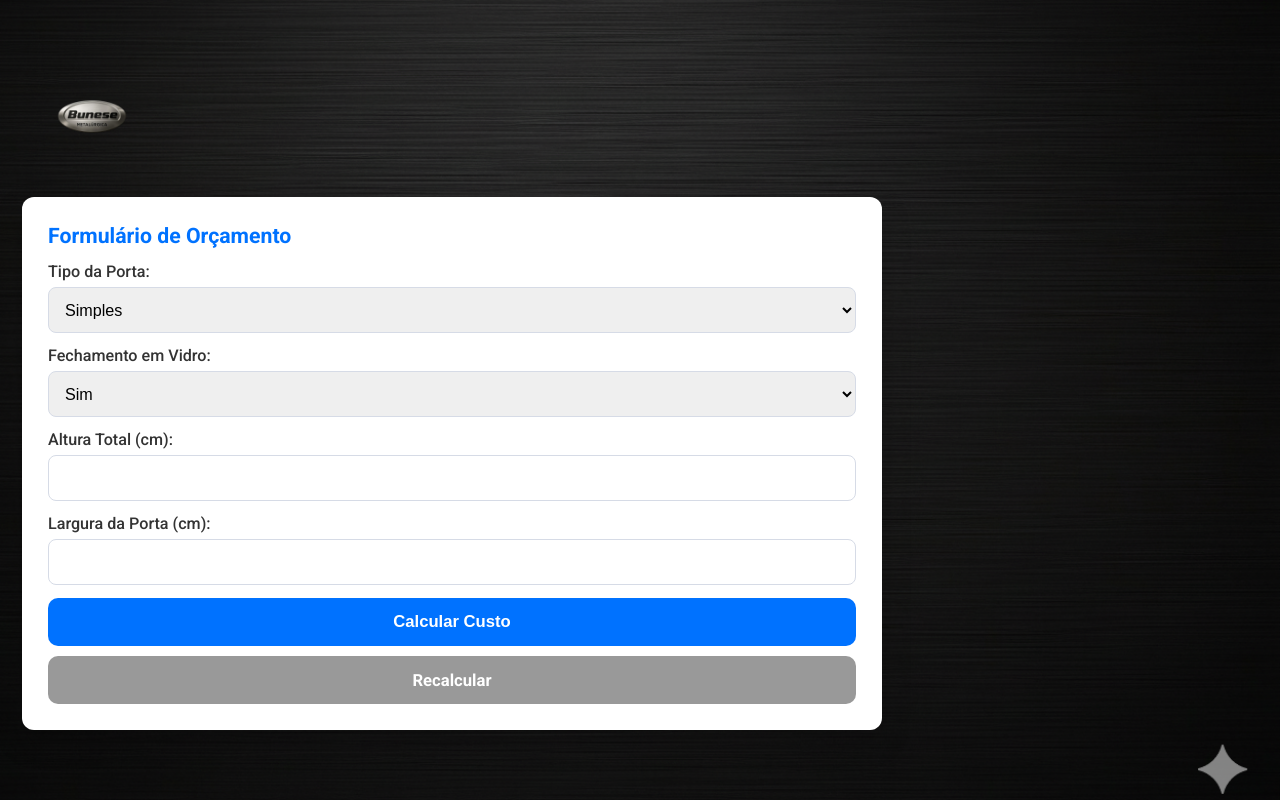
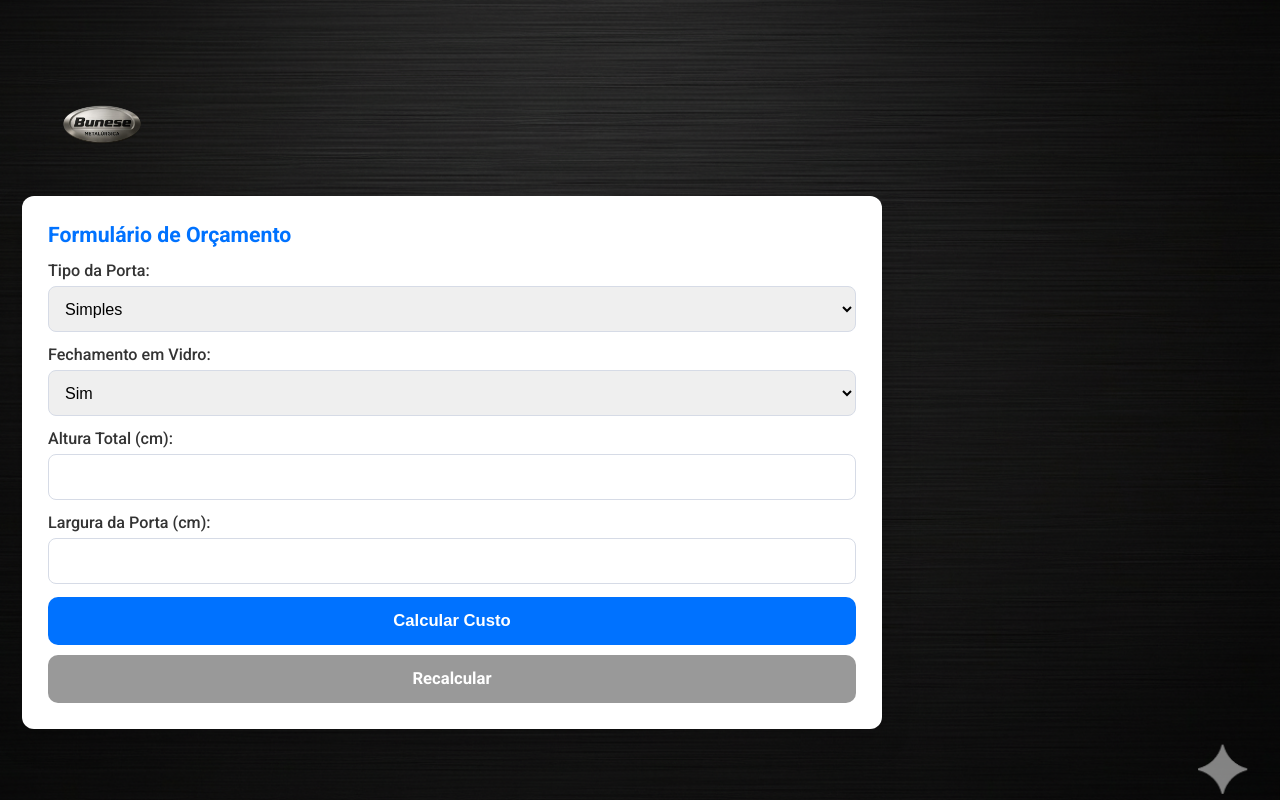
Before and after one commit to Salrefinado/Or-amento-Porta-de-Guilhotina-Bunese, a Flask app: page / in a window 1280 px wide. Run offline with Flask 3, Linux system fonts and the light colour scheme.

Commit message:
Logo 6.0 index.html

```diff
--- a/templates/index.html
+++ b/templates/index.html
@@ -9,7 +9,7 @@
     @import url('https://fonts.googleapis.com/css2?family=Roboto:wght@400;500;700&display=swap');
 
     :root{
-      --bg-gradient: url('../imagens/fundo-metalico.png') center/cover no-repeat fixed;
+      --bg-gradient: url('imagens/fundo-metalico.png') center/cover no-repeat fixed;
       --card-max-width: 720px;
       --card-padding: 26px;
       --control-gap: 12px;
@@ -38,10 +38,9 @@
     .logo {
       display:flex;
       justify-content:center;
-      margin-bottom:16px;
     }
     .logo img {
-      max-width:140px;
+      max-width:160px;
       height:auto;
     }
 
@@ -142,8 +141,9 @@
   </style>
 </head>
 <body>
+
   <div class="logo">
-    <img src="../imagens/bunese-logo.png" alt="Logo Bunese">
+    <img src="imagens/bunese-logo.png" alt="Logo Bunese">
   </div>
 
   <div class="card" role="main" aria-labelledby="titulo">
@@ -265,7 +265,7 @@
   </script>
 
   <script>
-    // Toggle da visibilidade do campo 'Profundidade' conforme tipo de porta.
+    // Toggle da visibilidade do campo 'Profundidade'
     window.addEventListener('load', () => {
       const portaSelect = document.querySelector('select[name="porta"]');
       const profundInput = document.querySelector('input[name="profundidade"]');
@@ -281,7 +281,6 @@
           profundInput.required = true;
         }
       };
-
       toggleProfund();
       portaSelect.addEventListener('change', toggleProfund);
     });
```
